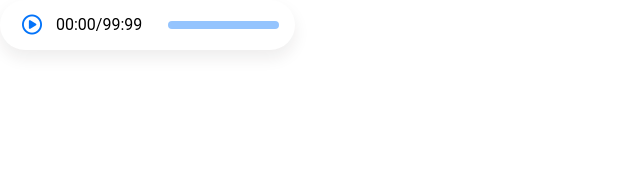
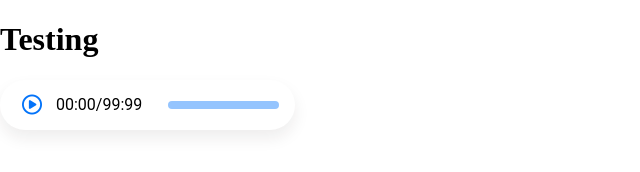
Before and after one commit to NightCK/basic-audio-player, a website: page index.html in a window 1280 px wide. Shown: the whole page, without its empty margins (0-640 px from the left). Drawn offline with Linux system fonts and the light colour scheme.

Commit message:
separate code with html and js

```diff
--- /dev/null
+++ b/basic-audio-player.js
@@ -0,0 +1,23 @@
+var BasicAudioPlayer = (src) => {
+    var audioplayer = document.createElement('div')
+    audioplayer.classList.add('music_player')
+    audioplayer.innerHTML = `
+    <div class="player_control">
+        <button id="btn_play">
+            <i class="fa-regular fa-circle-play fa-xl"></i>
+        </button>
+        <div class="timestamp">
+            <span id="current_time">00:00</span>
+            <span>/</span>
+            <span id="audio_duration">99:99</span>
+        </div>
+    </div>
+
+    <div id="progress_bar">
+        <div id="progress_current"></div>
+    </div>
+    <audio src="${src}" id="voice_record" preload="auto"></audio>
+`
+    document.body.append(audioplayer)
+    return
+}
--- a/index.html
+++ b/index.html
@@ -3,27 +3,13 @@
     <head>
         <title>Dino Project 實驗室</title>
         <link href="./style.css" rel="stylesheet">
+        <script src="./basic-audio-player.js"></script>
         <script src="https://kit.fontawesome.com/d754082591.js" crossorigin="anonymous"></script>
     </head>
     <body>
-        <div class="music_player">
-            <div class="player_control">
-                <button id="btn_play">
-                    <i class="fa-regular fa-circle-play fa-xl"></i>
-                </button>
-                <div class="timestamp">
-                    <span id="current_time">00:00</span>
-                    <span>/</span>
-                    <span id="audio_duration">99:99</span>
-                </div>
-            </div>
+        <h1>Testing</h1>
+        <script>BasicAudioPlayer("https://www.soundhelix.com/examples/mp3/SoundHelix-Song-1.mp3")</script>
 
-            <div id="progress_bar">
-                <div id="progress_current"></div>
-            </div>
-
-            <audio src="https://www.soundhelix.com/examples/mp3/SoundHelix-Song-1.mp3" id="voice_record" preload="auto"></audio>
-        </div>
     <script>
         const musicPlayer = document.getElementById('music_player')
         const playButton = document.getElementById('btn_play')
@@ -92,8 +78,6 @@
         voiceRecord.onended = () => {
             pauseSong()
         }
-
-
     </script>
     </body>
 </html>
```
Also changed, not shown: package.json (added, +27 -0 lines), webpack.config.js (added, +8 -0 lines), README.md, 1 other file. Lines whose indentation alone changed are shown as unchanged.
